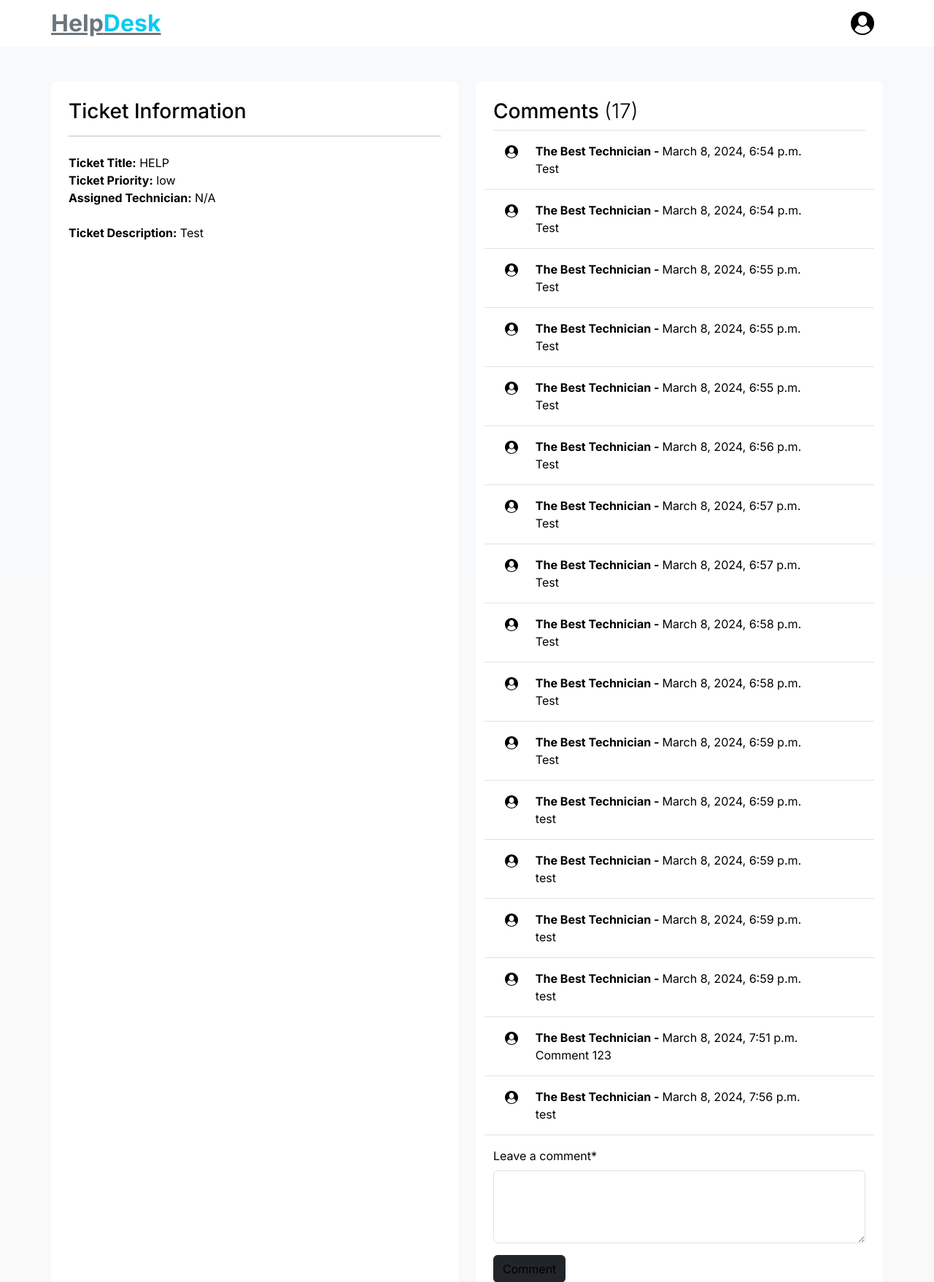
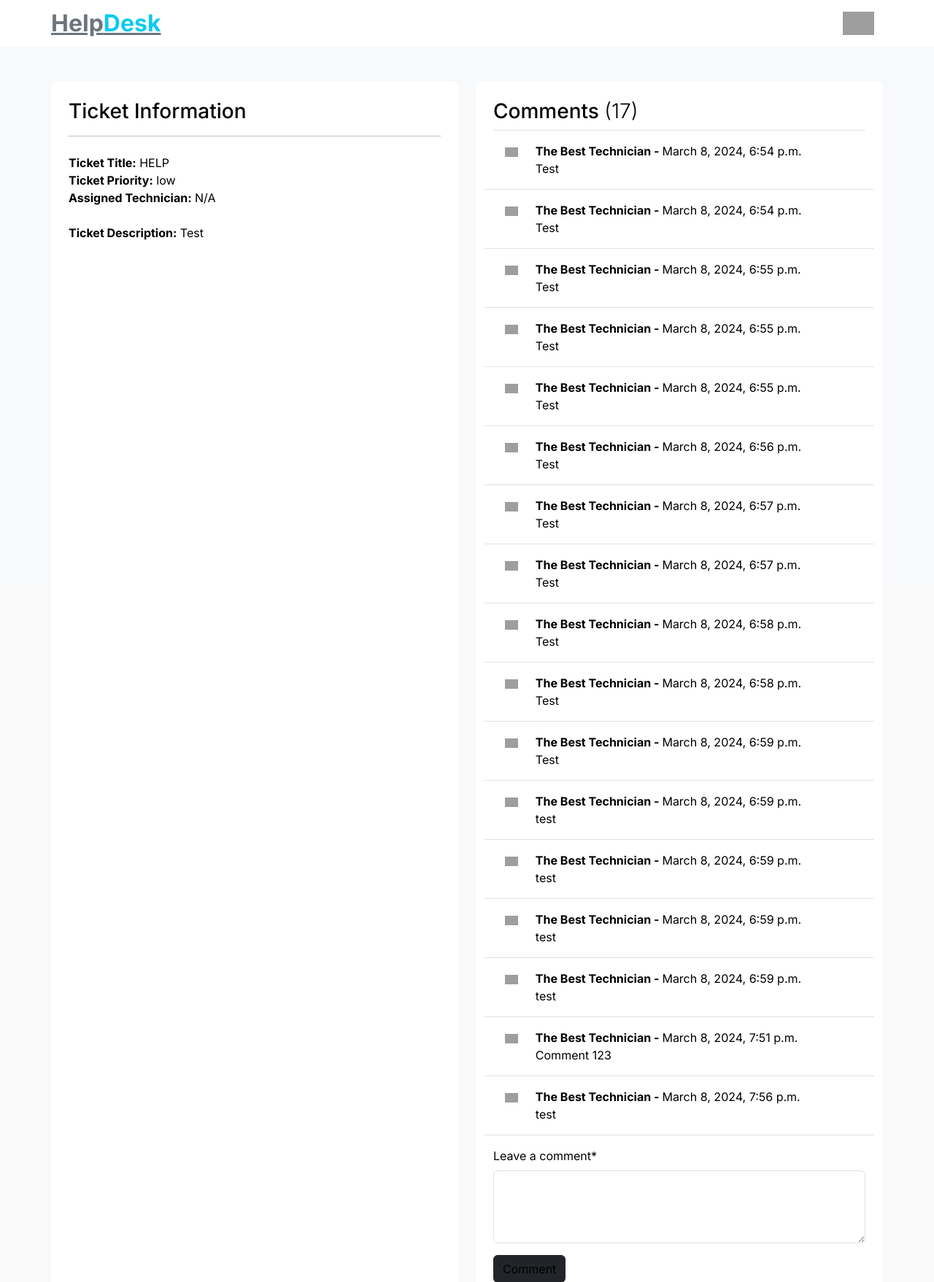
Before and after one commit to domlwood/university-django-project, a Django app: page /ticket/1 in a window 1280 px wide. Shown: the top 1757 px of the page at 73% size. Run offline with Django 5.2, Linux system fonts and the light colour scheme; a user stored in the database is signed in; data comes from the database, SQL or seed files in the repository; some libraries are stand-ins or nearby versions; grey boxes are pictures that could not be loaded.

Commit message:
chore: use cdn icons

```diff
--- a/helpdesk/app/templates/app/base.html
+++ b/helpdesk/app/templates/app/base.html
@@ -21,7 +21,7 @@
     <nav class="bg-white p-2">
       <div class="nav container d-flex justify-content-between align-items-center">
         <a href="/" class="fs-2 text-secondary text fw-bolder">Help<span class="text-info">Desk</span></a>
-        <img class="img-fluid" alt="user icon" src="{% static 'icons/user2.svg' %}" />
+        <img class="img-fluid" alt="user icon" src="https://fonts.gstatic.com/s/i/materialiconsoutlined/person/v1/24px.svg" />
       </div>
     </nav>
     <div class="container mh-100 mt-5" id="content">
--- a/helpdesk/app/templates/app/home.html
+++ b/helpdesk/app/templates/app/home.html
@@ -114,7 +114,7 @@ Home {% endblock %} {% block head %}
     <form autocomplete="off" method="post">
       {% csrf_token %} {{form.as_p}}
       <button type="submit" name="save">
-        <img alt="search icon" src="{% static 'icons/next2.svg' %}" />
+        <img alt="search icon" src="https://fonts.gstatic.com/s/i/materialiconsoutlined/arrow_forward/v1/24px.svg" />
       </button>
     </form>
   </div>
--- a/helpdesk/app/templates/app/ticket.html
+++ b/helpdesk/app/templates/app/ticket.html
@@ -31,7 +31,7 @@ Help Desk - View Ticket {% endblock %}
     {% for ticketComment in ticket.ticketcomment_set.all %}
     <div class="mh-100 overflow-scroll row p-3 border-bottom">
       <div class="col-1">
-        <img class="img-fluid" alt="user icon" src="{% static 'icons/user2.svg' %}" />
+        <img class="img-fluid" alt="user icon" src="https://fonts.gstatic.com/s/i/materialiconsoutlined/person/v1/24px.svg" />
       </div>
       <div class="col">
         <div class="d-flex gap-1">
```
